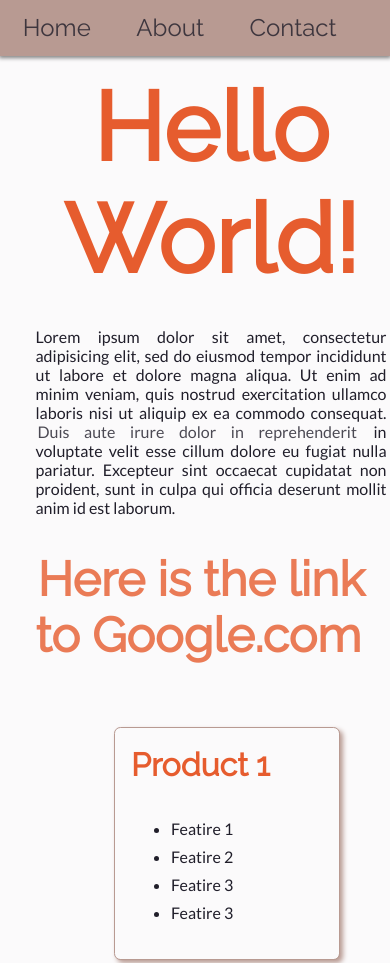
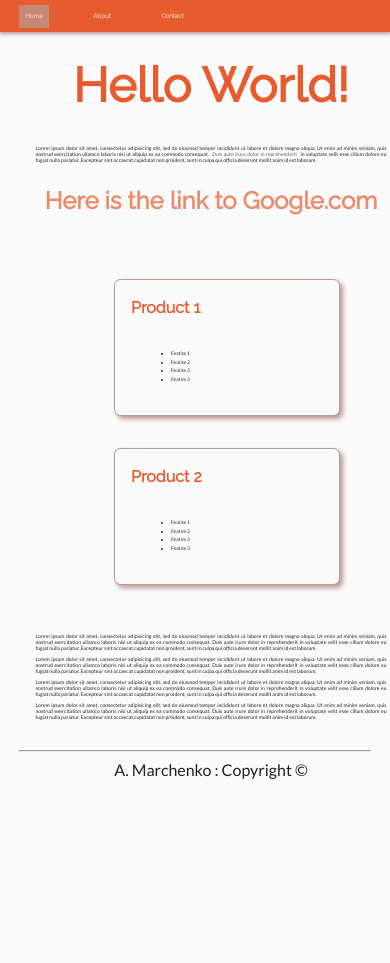
Before and after one commit to maralexv/CS50W, a plain HTML site: page project0/index.html in a window 390 px wide. Shown: the top 963 px of the page. After the commit the page ends 844 px from the top, so only its background shows below. Drawn offline with Linux system fonts and the light colour scheme.

```diff
--- a/project0/index.html
+++ b/project0/index.html
@@ -3,15 +3,15 @@
 <head>
 	<meta charset="utf-8">
 	<meta http-equiv="X-UA-Compatible" content="IE=edge">
-	<meta name="viewport" content="">
-	<title></title>
+	<meta name="viewport" content="width=device-width, initial-scale=1">
+	<title>My Webpage : Home</title>
 	<link href="https://fonts.googleapis.com/css?family=Lato|Raleway" rel="stylesheet">
 	<link rel="stylesheet" href="static/css/master.css" type="text/css">
 </head>
 <body>
 	<nav class="menu-fixed-horizontal">
 		<ul class="menu-list">
-			<li class="menu-item"><a href="#">Home</a></li>
+			<li class="menu-item"><a class="active" href="#">Home</a></li>
 			<li class="menu-item"><a href="#">About</a></li>
 			<li class="menu-item"><a href="#">Contact</a></li>
 		</ul>
@@ -82,8 +82,6 @@
 	</div>
 
 	<hr>
-	<div class="row-center">
-		<div class="footer">Copyright &copy;</div>
-	</div>
+	<footer class="row-center">A. Marchenko : Copyright &copy;</footer>
 </body>
 </html>
--- a/project0/static/scss/master.scss
+++ b/project0/static/scss/master.scss
@@ -1,17 +1,18 @@
 $main-font: 'Lato', sans-serif;
 $big-font: 'Raleway', sans-serif;
-$prime-color: #201E2A;
-$sec-color: #FBFAFB;
-$ter-color: #B89A92;
-$quat-color: #E65C2E;
+$dark-color: #201E2A;
+$light-color: #FBFAFB;
+$shad-color: hsla(13, 21%, 65%, 1);
+$shad2-color: hsla(13, 21%, 65%, 0.5);
+$emph-color: #E65C2E;
 $radius: 4px;
 
 
 // ----------- Initial Settings ----------- //
 
 html {
-  color: $prime-color;
-  background-color: $sec-color;
+  color: $dark-color;
+  background-color: $light-color;
 }
 
 body {
@@ -60,7 +61,7 @@ a {
   text-decoration: none;
   background-color: transparent;
   color: inherit;
-  opacity: 0.8;
+  opacity: 0.7;
 }
 
 a:active,
@@ -69,9 +70,10 @@ a:hover {
   padding: 0;
   margin: 0;
   text-decoration: none;
-  // border: 2px solid grey;
-  // border-radius: 4px;
-  background-color: $ter-color;
+  border: 0 solid $shad-color;
+  border-radius: 4px;
+  background-clip: padding-box;
+  background-color: $shad2-color;
 }
 
 
@@ -92,53 +94,70 @@ hr {
 
 
 %heading {
-  display: block;
   margin-top: 2rem;
   margin-bottom: 2rem;
   font-family: $big-font;
-  color: $quat-color;
+  color: $emph-color;
   font-weight: 600;
   background-color: inherit;
 }
 
 h1 {
 @extend %heading;
-font-size: 6rem;
+font-size: 4em;
 }
 
 h2 {
 @extend %heading;
-font-size: 5rem;
+font-size: 3.2em;
 }
 
 h3 {
 @extend %heading;
-font-size: 4rem;
+font-size: 2.6em;
 }
 
 h4 {
 @extend %heading;
-font-size: 3rem;
+font-size: 2em;
 }
 
 h5 {
 @extend %heading;
-font-size: 2rem;
+font-size: 1.4em;
 }
 
 h6 {
 @extend %heading;
-font-size: 1rem;
+font-size: 1em;
 }
 
+@media screen and (min-width: 576) {
+  h1{font-size: 2.5em;}
+  h2{font-size: 2.2em;}
+  h3{font-size: 1.9em;}
+  h4{font-size: 1.4em;}
+  h5{font-size: 1em;}
+  h6{font-size: 0.9em;}
+}
+
+@media screen and (max-width: 768px) {
+  h1{font-size: 3em;}
+  h2{font-size: 2.5em;}
+  h3{font-size: 2em;}
+  h4{font-size: 1.5em;}
+  h5{font-size: 1em;}
+  h6{font-size: 0.95em;}
+}
 
 p {
-  display: inline-block;
   margin-top: 0;
   font-family: $main-font;
-  color: $prime-color;
+  font-size: 1.3vw;
+  color: $dark-color;
   background-color: inherit;
 }
+
 
 ol,
 ul,
@@ -146,6 +165,7 @@ dl {
   margin-top: 0;
   margin-bottom: 1rem;
   line-height: 1.75;
+  font-size: 1.25vw;
 }
 
 ol ol,
@@ -154,17 +174,6 @@ ol ul,
 ul ol {
   margin-bottom: 0;
 }
-
-sub,
-sup {
-  position: relative;
-  font-size: 75%;
-  line-height: 0;
-  vertical-align: baseline;
-}
-
-sub { bottom: -.25em; }
-sup { top: -.5em; }
 
 
 
@@ -179,7 +188,7 @@ sup { top: -.5em; }
   padding: 1em 1em 1em 1em;
 }
 
-@media (min-width: 576px) {
+@media (max-width: 576px) {
   .col {
     max-width: 540px;
   }
@@ -261,11 +270,11 @@ sup { top: -.5em; }
   min-width: 12em;
   margin: 1em 1em 1em 1em ;
   padding: 1em;
-  border: 1px solid $ter-color;
+  border: 1px solid $shad-color;
   border-radius: 0.4rem;
-  box-shadow: 3px 3px 5px $ter-color;
+  box-shadow: 3px 3px 5px $shad-color;
   word-wrap: break-word;
-  background-color: $sec-color;
+  background-color: $light-color;
   background-clip: padding-box;
 }
 
@@ -283,15 +292,16 @@ sup { top: -.5em; }
 
 // ---------- Menues ------------ //
 
-.menu-fixed {
+.menu-fixed_vertical {
   position: fixed;
   display: inline-block;
   left: 0;
   top: 0;
   height: 100%;
-  background-color: $ter-color;
+  overflow: auto;
+  background-color: $emph-color;
+  box-shadow: 1px 0px 4px 1px $shad-color;
   z-index: 3;
-}
 
   .menu-list {
     position: relative;
@@ -304,22 +314,28 @@ sup { top: -.5em; }
   .menu-item {
     position: relative;
     padding: 0.3rem;
-  margin: 0.15rem 1rem 0.15rem 1rem;
+    margin: 1rem 0.15rem 1rem 0.15rem;
     height: 100%;
     flex-basis: 0;
     flex-grow: 1;
     text-decoration: none;
     font-family: $big-font;
-  font-size: 1.5rem;
-  font-weight: 500;
-  color: $prime-color;
+    font-size: 1.6vw;
+    font-weight: 600;
+    color: $light-color;
     text-align: center;
+
+    a {
+    display: block;
+    padding: 6px 6px;
+    text-decoration: none;
     }
 
-.menu-item:hover,
-.menu-item:focus {
-  text-decoration: none;
-  transform: scale(1.09);
+    a.active {
+    background-color: $shad-color;
+    color: $light-color;
+    }
+  }
 }
 
 
@@ -331,12 +347,46 @@ sup { top: -.5em; }
   width: 100%;
   white-space: nowrap;
   vertical-align: middle;
-  background-color: $ter-color;
-  box-shadow: 0px 1px 4px 1px grey;
+  background-color: $emph-color;
+  box-shadow: 0px 1px 4px 1px $shad-color;
   z-index: 3;
+
+  .menu-list {
+    position: relative;
+    display: inherit;
+    list-style: none;
+    margin: 0;
+    padding: 0;
   }
 
+  .menu-item {
+    position: relative;
+    padding: 0.2rem;
+    margin: 0.1rem 1rem 0.1rem 1rem;
+    height: 100%;
+    flex-basis: 0;
+    flex-grow: 1;
+    text-decoration: none;
+    font-family: $big-font;
+    font-size: 1.6vw;
+    font-weight: 600;
+    color: $light-color;
+    text-align: center;
 
+    a {
+    display: block;
+    padding: 6px 6px;
+    text-decoration: none;
+    }
+
+    a.active {
+    background-color: $shad-color;
+    color: $light-color;
+    }
+  }
+}
+
+footer {
   .footer-fixed {
     position: fixed;
     left: 0;
@@ -346,16 +396,12 @@ sup { top: -.5em; }
     width: 100%;
     white-space: nowrap;
     vertical-align: middle;
-  background-color: $ter-color;
+    margin: auto;
+    font-family: $main-font;
+    font-size: 1.5vw;
+    font-weight: 400;
+    color: $light-color;
+    background-color: $emph-color;
     z-index: 3;
   }
-
-.footer-item {
-  position: relative;
-  padding: 0;
-  margin: auto;
-  font-family: $main-font;
-  font-size: 1.15rem;
-  font-weight: 400;
-  color: $prime-color;
 }
```
Also changed, not shown: project0/static/css/master.css, 3 other files. Lines whose indentation alone changed are shown as unchanged.
